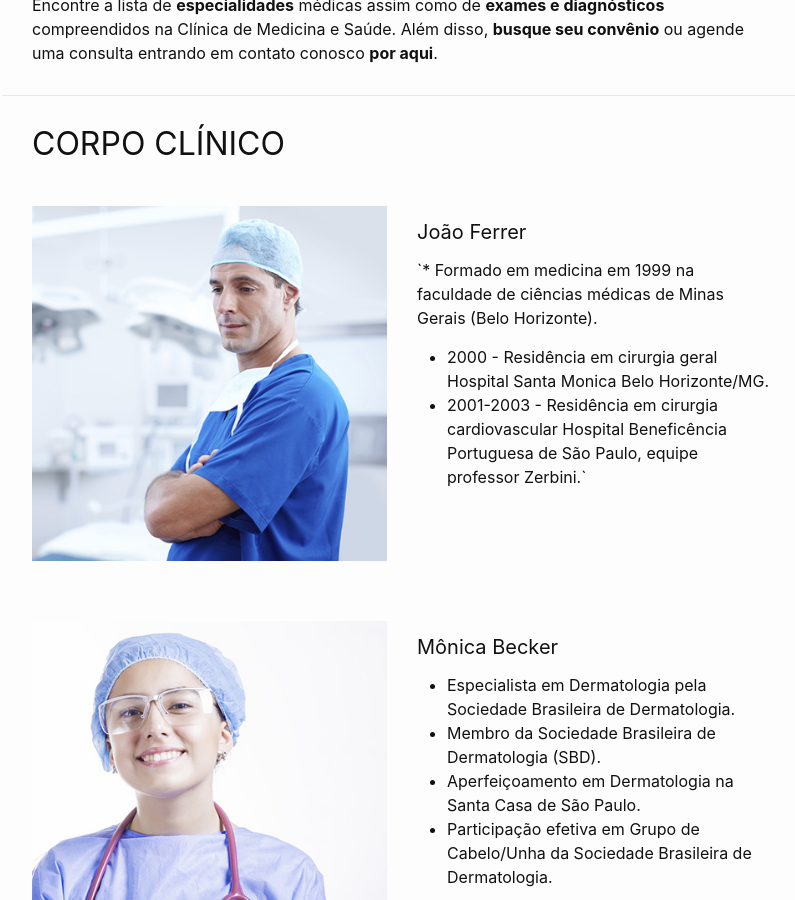
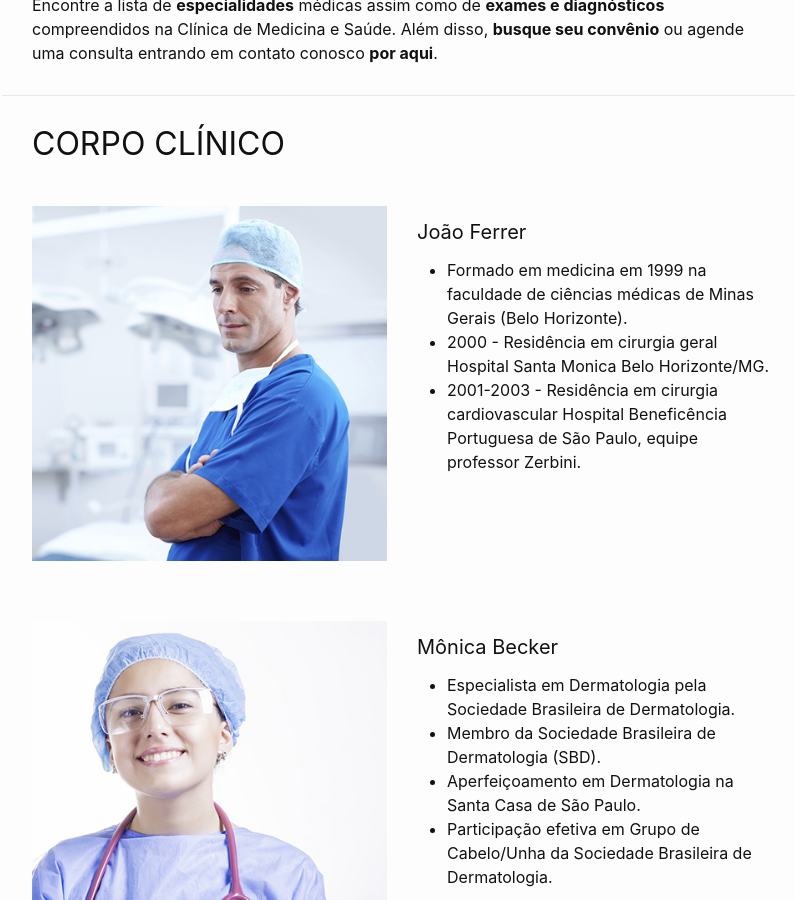
Before and after one commit to CopaTecnologia/medicinaesaude, a Jekyll site: the page built from sobre.markdown, in a window 1280 px wide and 900 px high, scrolled down 898 px. Shown: the whole window, without its empty margins (238-1033 px from the left). Built offline with Jekyll 4.4.1, drawn with Linux system fonts in a browser that asks for light colours.

```diff
--- a/_profissionais/joao-ferrer.markdown
+++ b/_profissionais/joao-ferrer.markdown
@@ -5,6 +5,6 @@ position: 0
 image: "/uploads/doctor-1149149_1280.jpg"
 ---
 
-`* Formado em medicina em 1999 na faculdade de ciências médicas de Minas Gerais (Belo Horizonte).
+* Formado em medicina em 1999 na faculdade de ciências médicas de Minas Gerais (Belo Horizonte).
 * 2000 - Residência em cirurgia geral Hospital Santa Monica Belo Horizonte/MG.
-* 2001-2003 - Residência em cirurgia cardiovascular Hospital Beneficência Portuguesa de São Paulo, equipe professor Zerbini.`
+* 2001-2003 - Residência em cirurgia cardiovascular Hospital Beneficência Portuguesa de São Paulo, equipe professor Zerbini.
```
